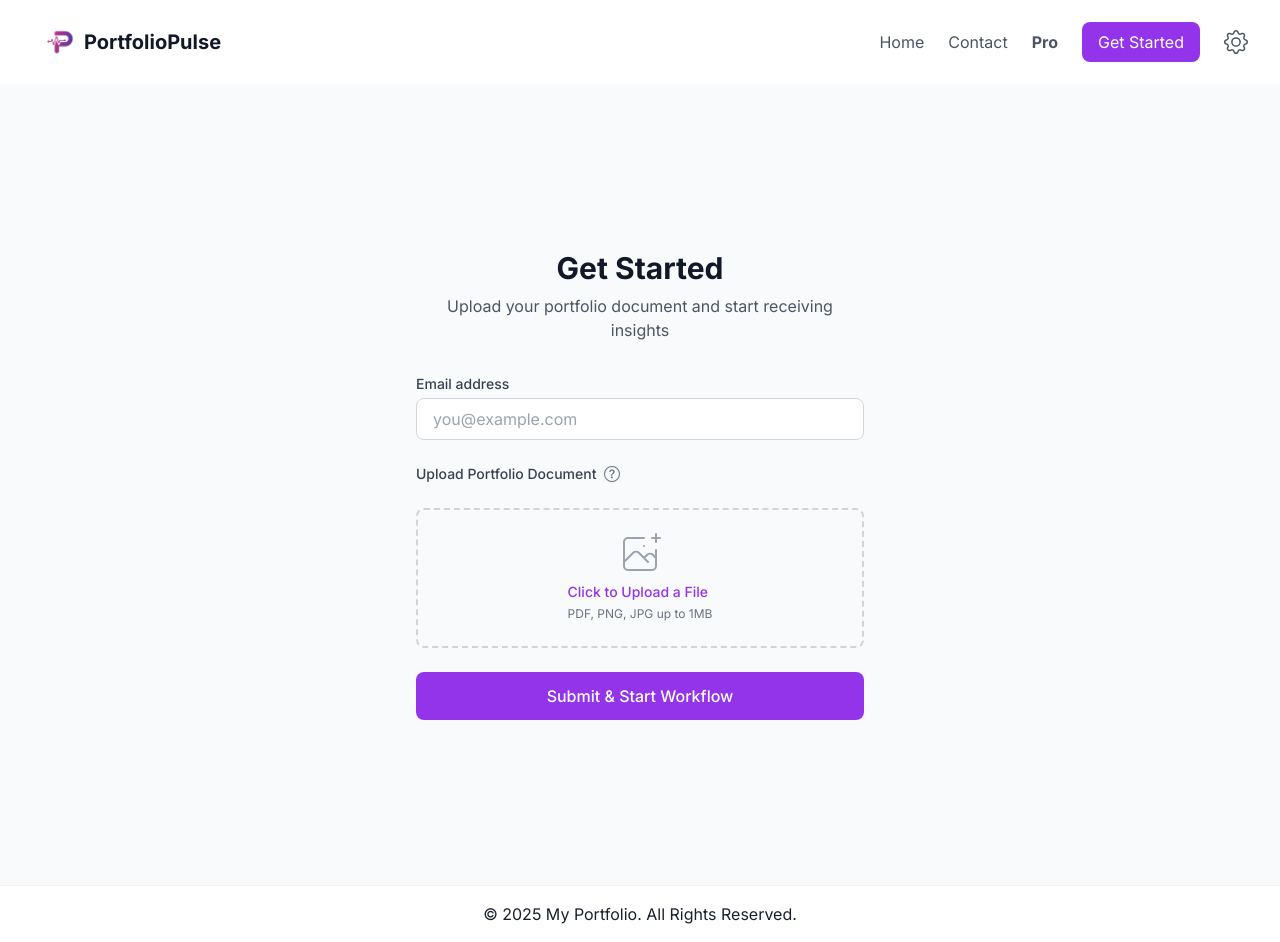
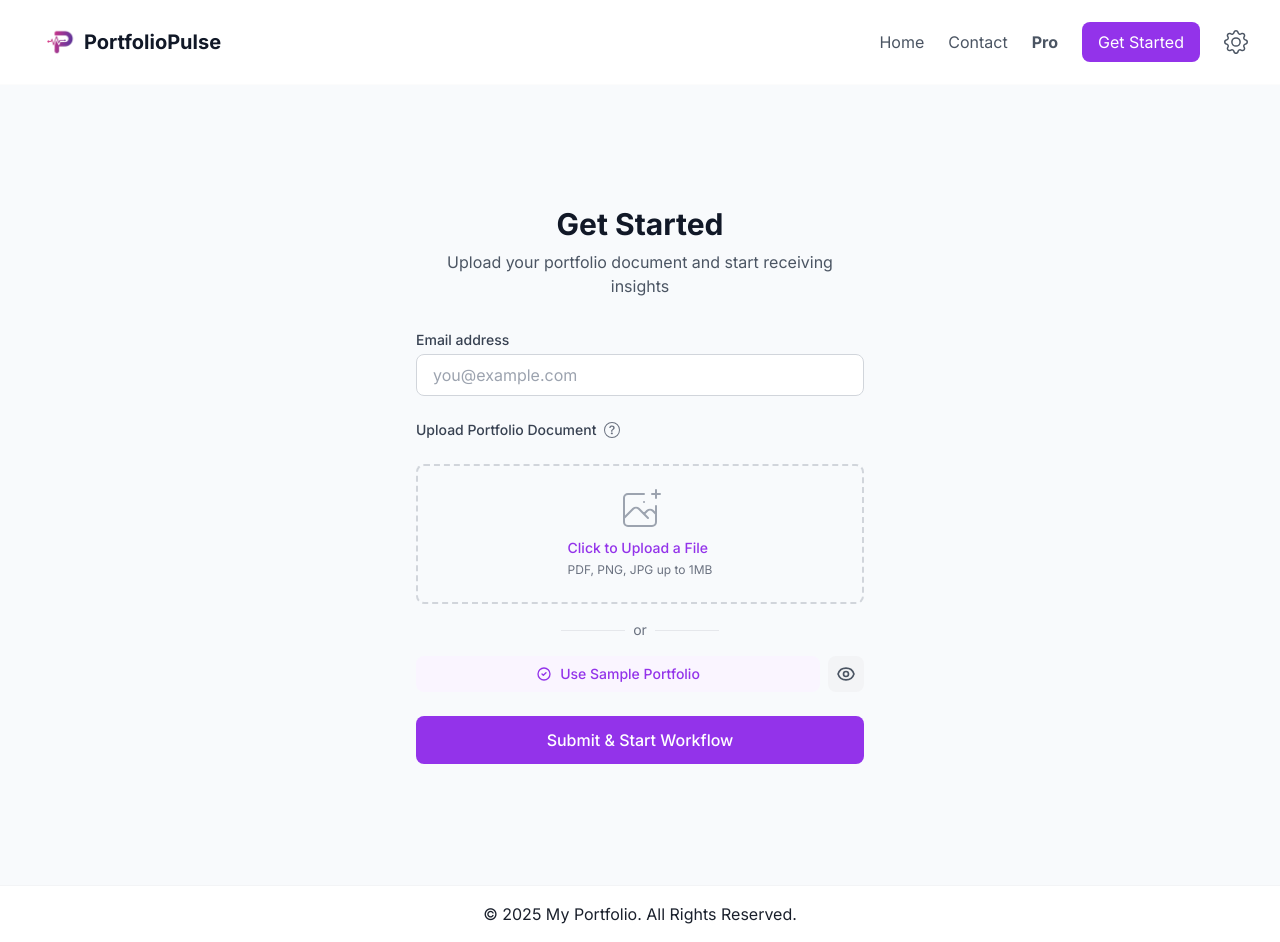
Before and after one commit to colinchambachan/PortfolioPulse, a Next.js app in the folder client/: page /start in a window 1280 px wide. Built offline with nearby package versions, Linux system fonts and the light colour scheme.

Commit message:
feat: add sample pdf

```diff
--- a/client/app/start/page.tsx
+++ b/client/app/start/page.tsx
@@ -167,7 +167,12 @@ export default function Start() {
   const handleFormSubmit = async (e: React.FormEvent) => {
     e.preventDefault();
     if (Object.keys(data).length === 0) {
-      alert("Please upload and verify your portfolio first");
+      toast({
+        variant: "destructive",
+        title: "Error",
+        description: "Please upload and verify your portfolio first",
+        duration: 5000,
+      });
       return;
     }
     setIsLoading(true);
@@ -251,6 +256,11 @@ export default function Start() {
   ) => {
     const uploadedFile = event.target.files?.[0];
     if (uploadedFile) {
+      handleFileProcessing(uploadedFile);
+    }
+  };
+
+  const handleFileProcessing = async (uploadedFile: File) => {
     const allowedTypes = ["application/pdf", "image/jpeg", "image/png"];
     if (!allowedTypes.includes(uploadedFile.type)) {
       toast({
@@ -259,7 +269,9 @@ export default function Start() {
         description: "Only PDF, JPG, and PNG files are allowed.",
         duration: 5000,
       });
-        event.target.value = ""; // Reset the input
+      if (fileInputRef.current) {
+        fileInputRef.current.value = "";
+      }
       return;
     }
 
@@ -271,7 +283,9 @@ export default function Start() {
         description: "File size must be less than 1MB",
         duration: 5000,
       });
-        event.target.value = ""; // Reset the input
+      if (fileInputRef.current) {
+        fileInputRef.current.value = "";
+      }
       return;
     }
 
@@ -284,8 +298,30 @@ export default function Start() {
     } catch (error) {
       // Error handling is done in onError callback
       console.error("Error during upload:", error);
-        event.target.value = ""; // Reset the input
+      if (fileInputRef.current) {
+        fileInputRef.current.value = "";
       }
+    }
+  };
+
+  const handleUseSample = async () => {
+    try {
+      setIsLoading(true);
+      const response = await fetch("/sample_portfolio.pdf");
+      const blob = await response.blob();
+      const file = new File([blob], "sample_portfolio.pdf", {
+        type: "application/pdf",
+      });
+      handleFileProcessing(file);
+    } catch (error) {
+      console.error("Error loading sample:", error);
+      toast({
+        variant: "destructive",
+        title: "Error",
+        description: "Failed to load sample portfolio. Please try again.",
+        duration: 5000,
+      });
+      setIsLoading(false);
     }
   };
 
@@ -368,7 +404,8 @@ export default function Start() {
                   </label>
                 </div>
 
-                <div className="mt-1 flex justify-center px-6 pt-5 pb-6 border-2 border-gray-300 border-dashed rounded-lg hover:border-purple-500 transition-colors">
+                <div className="mt-1 flex flex-col gap-4">
+                  <div className="flex justify-center px-6 pt-5 pb-6 border-2 border-gray-300 border-dashed rounded-lg hover:border-purple-500 transition-colors">
                     <label
                       htmlFor="file-upload"
                       className="w-full h-full flex flex-col items-center justify-center space-y-1 text-center cursor-pointer"
@@ -405,9 +442,84 @@ export default function Start() {
                         accept=".pdf,.jpg,.png"
                         onChange={handleFileUpload}
                         ref={fileInputRef}
-                      required
                       />
                     </label>
+                  </div>
+
+                  <div className="flex items-center justify-center">
+                    <div className="flex items-center gap-2">
+                      <div className="h-px w-16 bg-gray-200"></div>
+                      <span className="text-sm text-gray-500">or</span>
+                      <div className="h-px w-16 bg-gray-200"></div>
+                    </div>
+                  </div>
+
+                  <div className="flex gap-2">
+                    <button
+                      type="button"
+                      onClick={handleUseSample}
+                      className="flex-1 px-4 py-2 text-sm font-medium text-purple-600 bg-purple-50 rounded-lg hover:bg-purple-100 transition-colors flex items-center justify-center gap-2"
+                    >
+                      <svg
+                        className="w-4 h-4"
+                        fill="none"
+                        stroke="currentColor"
+                        viewBox="0 0 24 24"
+                      >
+                        <path
+                          strokeLinecap="round"
+                          strokeLinejoin="round"
+                          strokeWidth={2}
+                          d="M9 12l2 2 4-4m6 2a9 9 0 11-18 0 9 9 0 0118 0z"
+                        />
+                      </svg>
+                      Use Sample Portfolio
+                    </button>
+                    <Dialog>
+                      <DialogTrigger asChild>
+                        <button
+                          type="button"
+                          className="p-2 text-gray-600 bg-gray-100 rounded-lg hover:bg-gray-200 transition-colors flex items-center justify-center"
+                          title="Preview Sample Portfolio"
+                        >
+                          <svg
+                            className="w-5 h-5"
+                            fill="none"
+                            stroke="currentColor"
+                            viewBox="0 0 24 24"
+                          >
+                            <path
+                              strokeLinecap="round"
+                              strokeLinejoin="round"
+                              strokeWidth={2}
+                              d="M15 12a3 3 0 11-6 0 3 3 0 016 0z"
+                            />
+                            <path
+                              strokeLinecap="round"
+                              strokeLinejoin="round"
+                              strokeWidth={2}
+                              d="M2.458 12C3.732 7.943 7.523 5 12 5c4.478 0 8.268 2.943 9.542 7-1.274 4.057-5.064 7-9.542 7-4.477 0-8.268-2.943-9.542-7z"
+                            />
+                          </svg>
+                        </button>
+                      </DialogTrigger>
+                      <DialogContent className="sm:max-w-[600px] w-[90vw]">
+                        <DialogHeader>
+                          <DialogTitle>Sample Portfolio Preview</DialogTitle>
+                          <DialogDescription>
+                            This is the sample portfolio with 3 holdings, feel
+                            free to test with it first!
+                          </DialogDescription>
+                        </DialogHeader>
+                        <div className="mt-4 flex justify-center h-[600px]">
+                          <iframe
+                            src="/sample.pdf"
+                            className="w-full h-full rounded-lg border border-gray-200"
+                          />
+                        </div>
+                      </DialogContent>
+                    </Dialog>
+                  </div>
                 </div>
 
                 {file && (
```
Also changed, not shown: 2 other files (tests, documents, lock files or other folders). Lines whose indentation alone changed are shown as unchanged.
